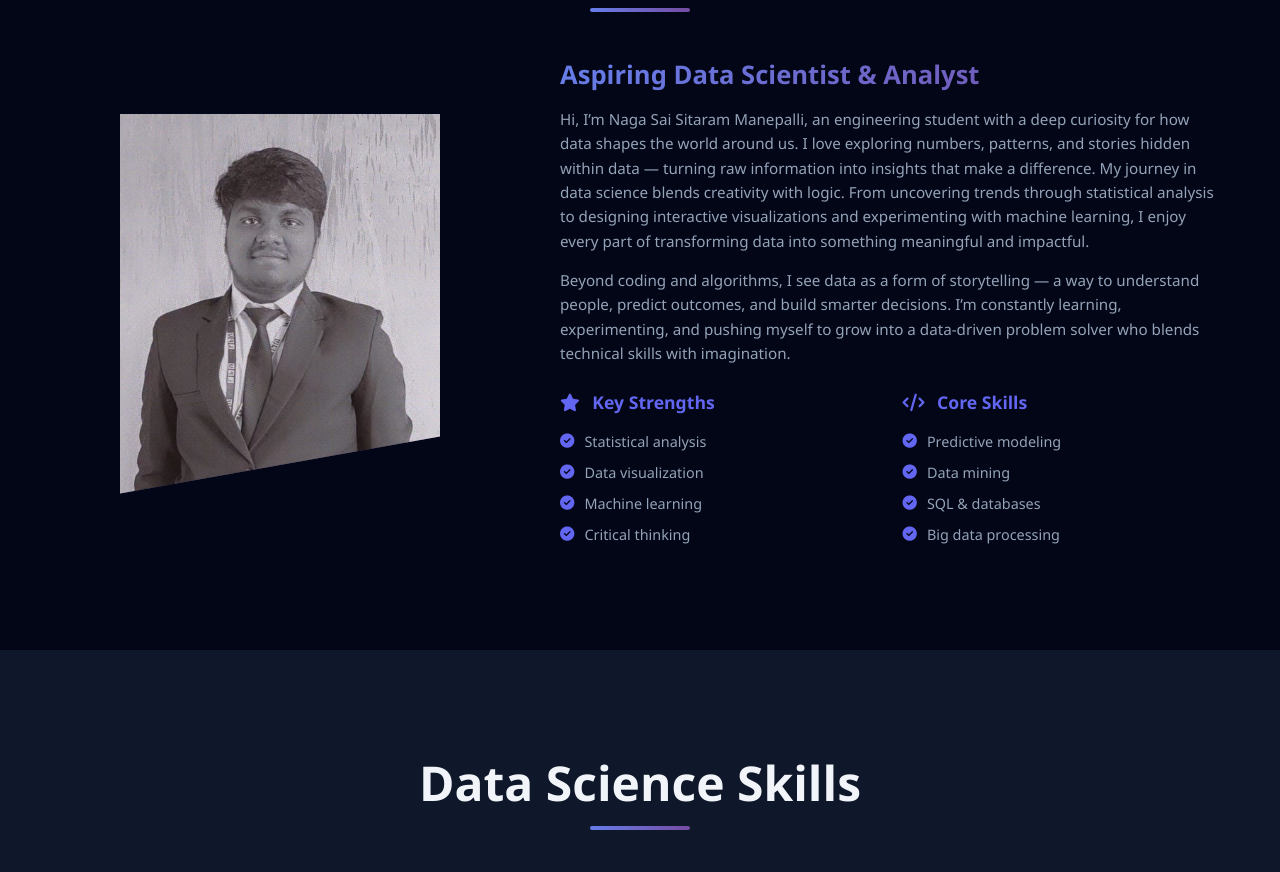
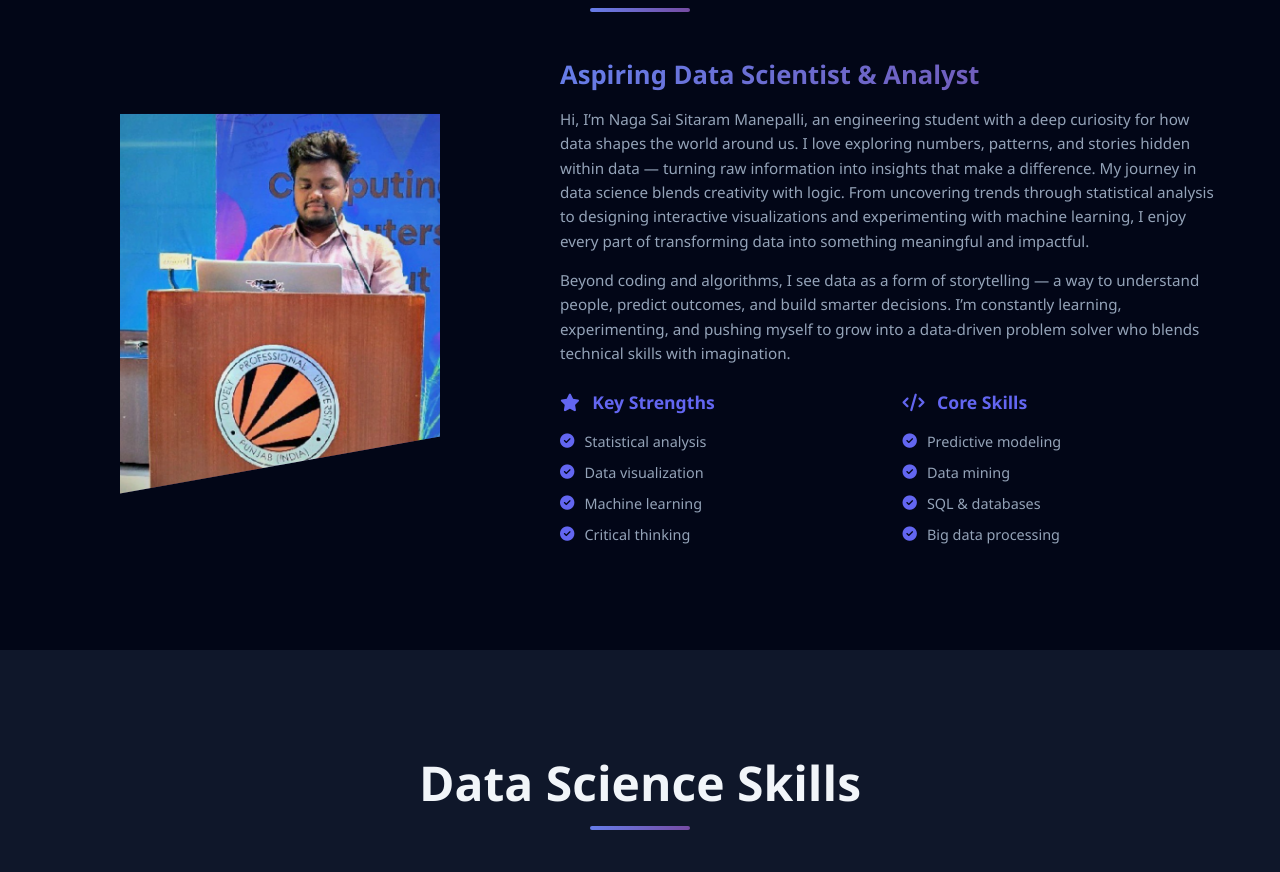
Before and after one commit to 12308155/Sitaram_Portfolio, a plain HTML site: page index.html in a window 1280 px wide. Shown: the part 968-1840 px from the top of the page. Drawn offline with nearby package versions, Linux system fonts and the light colour scheme.

Commit message:
Update main photo

```diff
--- a/index.html
+++ b/index.html
@@ -72,7 +72,7 @@
                 <div class="about-image" data-aos="fade-right">
                     <div class="image-wrapper">
                         <div class="image-placeholder">
-                             <img src="photo1.jpg" alt="Sitaram Manepalli" />
+                             <img src="profile.jpg" alt="Sitaram Manepalli" />
                         </div>
                     </div>
                 </div>
```
